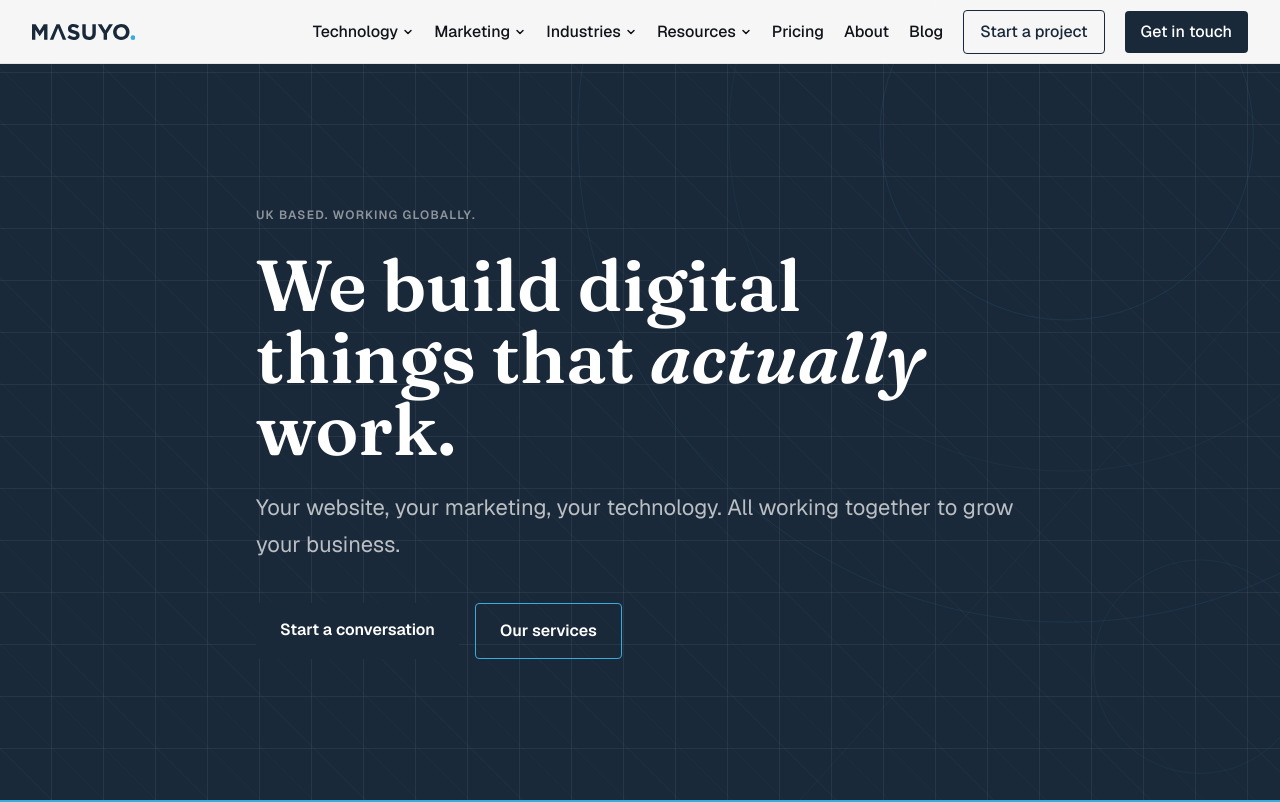
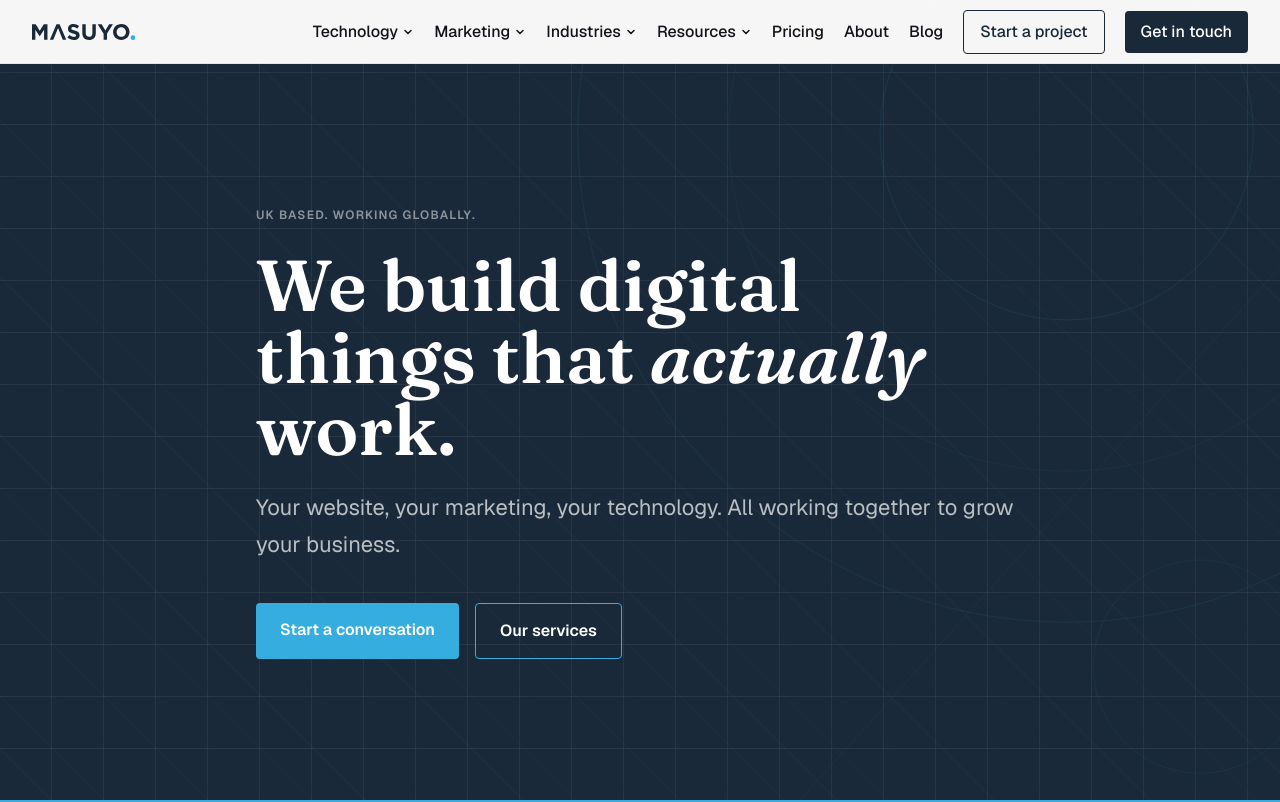
Before and after one commit to cameronkarri8-bit/Masuyo, a Next.js app: page / in a window 1280 px wide. Shown: the top 802 px of the page. Built offline with nearby package versions, Linux system fonts and the light colour scheme.

Commit message:
Change hero primary CTA to blue background for visibility against navy hero
Primary button now uses #35ADDF (blue) with #1d96cb on hover, replacing the previous navy-on-navy style.

https://claude.ai/code/session_01DPh7e6VQ62JCvEHcpRgJXF

```diff
--- a/app/page.tsx
+++ b/app/page.tsx
@@ -98,7 +98,7 @@ export default function HomePage() {
               <div className="flex flex-col sm:flex-row gap-4">
                 <Link
                   href="/contact"
-                  className="inline-block text-center text-sm font-semibold text-white px-6 py-3.5 rounded bg-[#1A2939] hover:bg-[#243547] transition-colors"
+                  className="inline-block text-center text-sm font-semibold text-white px-6 py-3.5 rounded bg-[#35ADDF] hover:bg-[#1d96cb] transition-colors"
                   style={{ fontFamily: 'Geist, sans-serif' }}
                 >
                   Start a conversation
```
